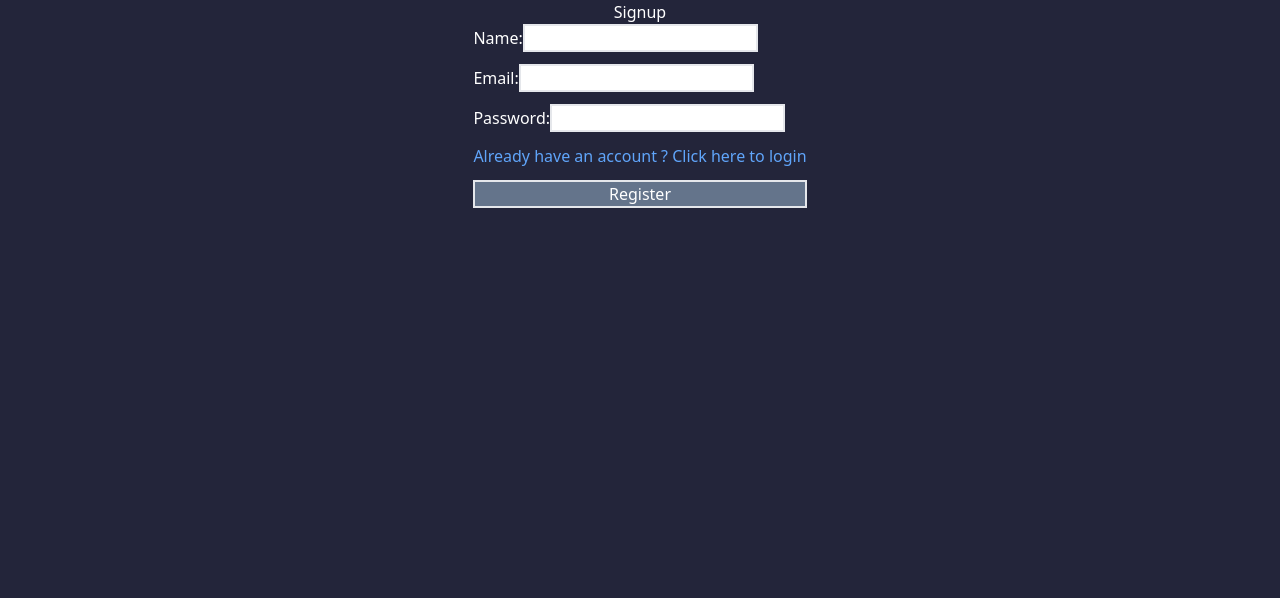
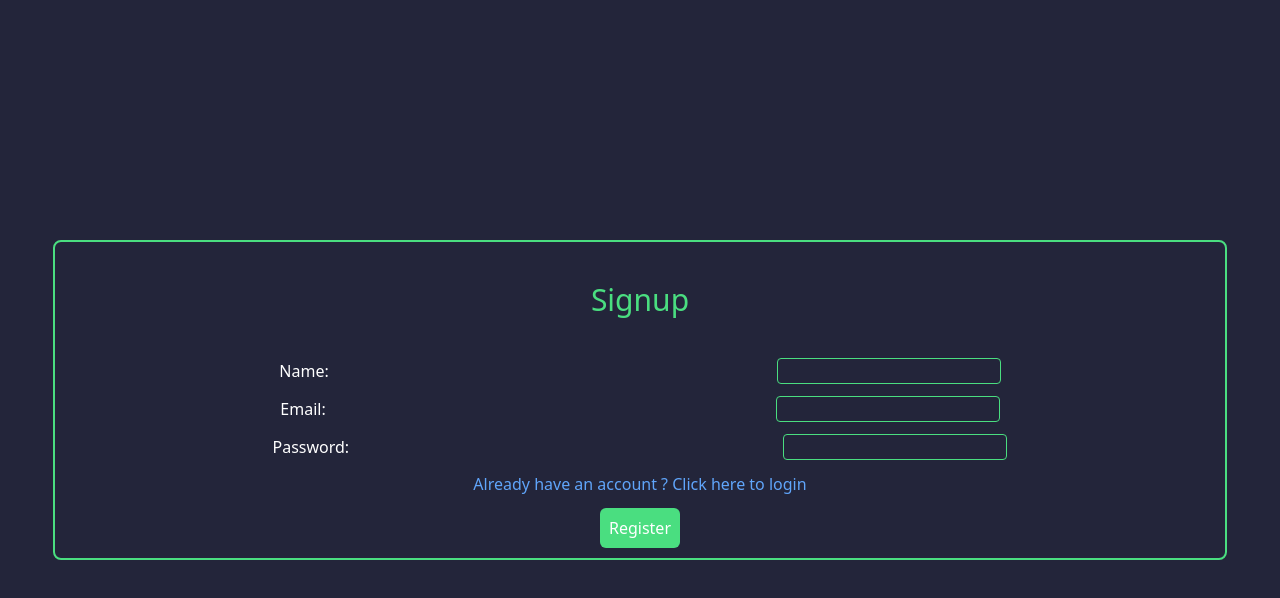
Before and after one commit to Rumman-416/Finance-Tracker-2, a React (Vite) app in the folder client/: page /register in a window 1280 px wide. Shown: the top 598 px of the page. Built offline with nearby package versions, Linux system fonts and the light colour scheme.

Commit message:
login and signup

```diff
--- a/client/src/pages/Login.jsx
+++ b/client/src/pages/Login.jsx
@@ -38,30 +38,28 @@ const Login = () => {
   return (
     <>
       <div className=" flex flex-col justify-center items-center h-[100vh]">
-        <div className="login-box bg-green-400 bg-opacity-20 border-2 rounded-lg">
+        <div className=" bg-green-400 bg-opacity-20 border-2 border-green-400  rounded-lg w-11/12 min-h-[20rem]">
           {loading && <Spinner />}
-          <h1 className="text-center mb-5 mt-5 text-3xl text-green-400">
-            Login
-          </h1>
+          <h1 className="text-center  text-3xl text-green-400 m-10">Login</h1>
           <form
             action=""
             className="flex flex-col gap-3 justify-center items-center"
           >
-            <span className="mb-3">
-              <label className="text-xl">Email : </label>
+            <div className="flex justify-around items-center w-full">
+              <label className="text-sm">Email : </label>
               <input
                 type="email"
                 name="email"
-                className="border-2 ml-10 rounded"
+                className=" rounded w-56 bg-[#23253a] border border-green-400"
                 onChange={(e) => setEmail(e.target.value)}
               />
-            </span>
-            <span className="flex gap-3 m-3">
-              <label className="text-xl">Password :</label>
+            </div>
+            <span className="flex justify-around items-center w-full">
+              <label className="text-sm">Password :</label>
               <input
                 type="password"
                 name="password"
-                className="rounded"
+                className="rounded w-56 bg-[#23253a] border border-green-400"
                 onChange={(e) => setPassword(e.target.value)}
               />
             </span>
@@ -71,7 +69,7 @@ const Login = () => {
             <input
               type="submit"
               value="Login"
-              className="border-2 bg-slate-500 mb-5 w-20 justify-center"
+              className=" bg-green-400 w-20 h-10 rounded-md hover:bg-opacity-30"
               onClick={submitHandler}
             />
           </form>
--- a/client/src/pages/Register.jsx
+++ b/client/src/pages/Register.jsx
@@ -37,34 +37,38 @@ const Register = () => {
 
   return (
     <>
-      <div className=" flex flex-col justify-center items-center">
+      <div className=" flex flex-col justify-center items-center h-[100vh]">
+        <div className="   border-2 border-green-400  rounded-lg w-11/12 min-h-[20rem]">
           {loading && <Spinner />}
-        <h1>Signup</h1>
-        <form action="" className="flex flex-col gap-3">
-          <span>
+          <h1 className="text-center  text-3xl text-green-400 m-10">Signup</h1>
+          <form
+            action=""
+            className="flex flex-col gap-3 justify-center items-center"
+          >
+            <span className="flex justify-around items-center w-full">
               <label>Name:</label>
               <input
                 type="text"
                 name="name"
-              className="border-2"
+                className=" rounded w-56 bg-[#23253a] border border-green-400"
                 onChange={(e) => setName(e.target.value)}
               />
             </span>
-          <span>
+            <span className="flex justify-around items-center w-full">
               <label>Email:</label>
               <input
                 type="email"
                 name="email"
-              className="border-2"
+                className=" rounded w-56 bg-[#23253a] border border-green-400"
                 onChange={(e) => setEmail(e.target.value)}
               />
             </span>
-          <span>
+            <span className="flex justify-around items-center w-full">
               <label>Password:</label>
               <input
                 type="password"
                 name="password"
-              className="border-2"
+                className=" rounded w-56 bg-[#23253a] border border-green-400"
                 onChange={(e) => setPassword(e.target.value)}
               />
             </span>
@@ -74,10 +78,11 @@ const Register = () => {
             <input
               type="submit"
               value="Register"
-            className="border-2 bg-slate-500 "
+              className=" bg-green-400 w-20 h-10 rounded-md hover:bg-opacity-30"
               onClick={submitHandler}
             />
           </form>
+        </div>
       </div>
     </>
   );
```
Lines whose indentation alone changed are shown as unchanged.
